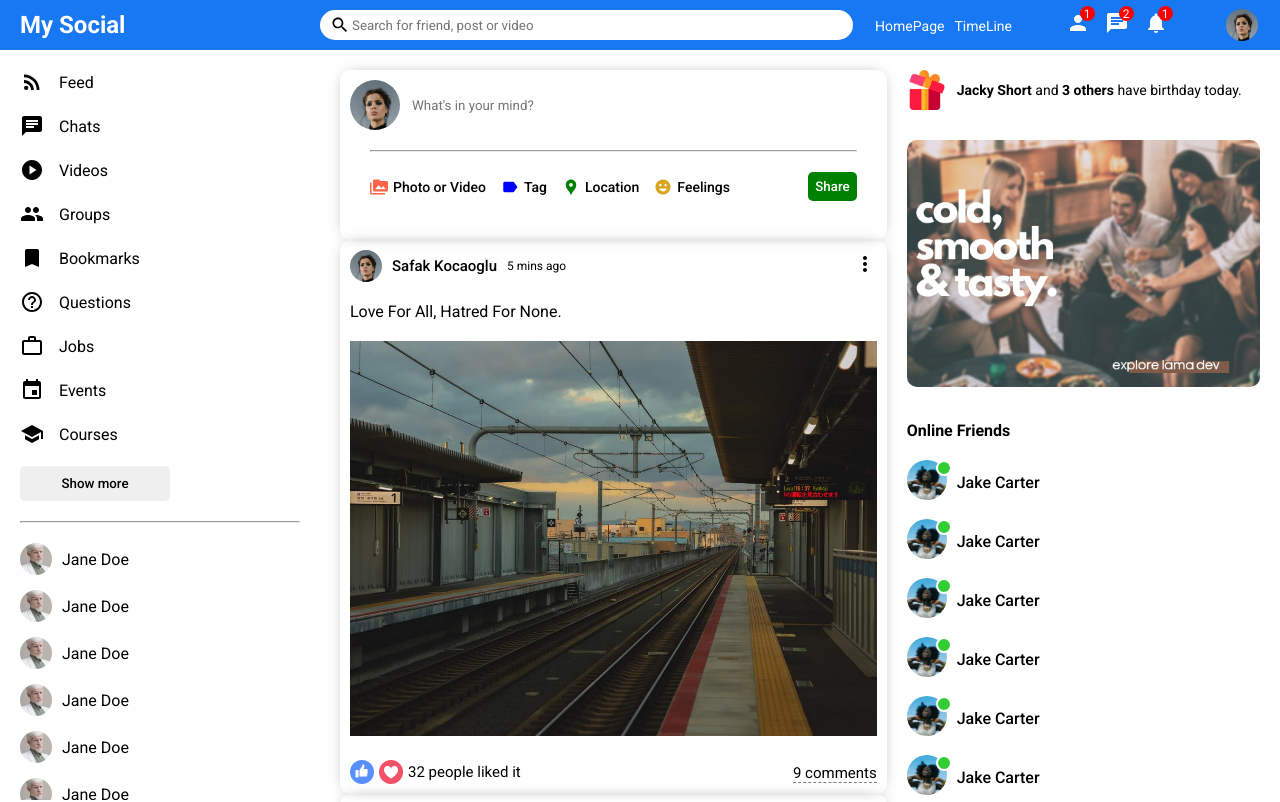
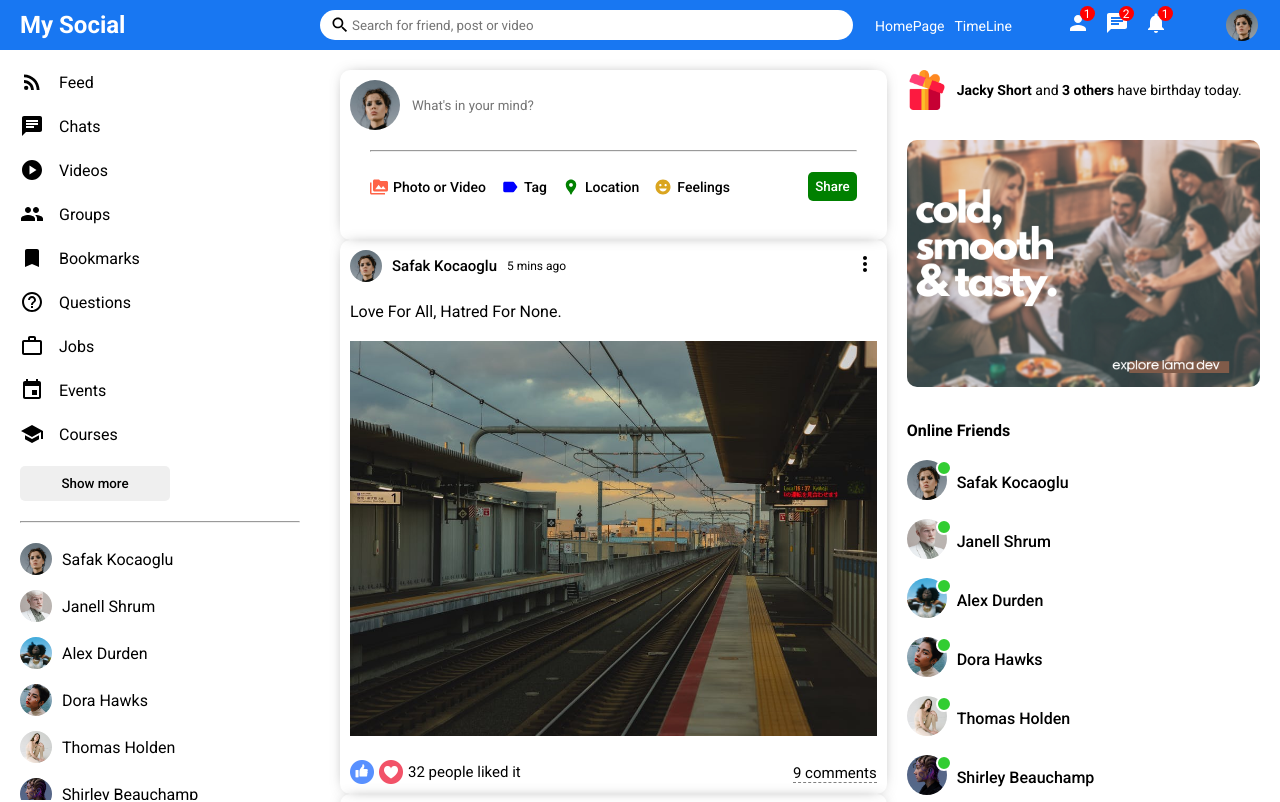
Before and after one commit to jehanzaib-dev/social, a React (Create React App) app: page / in a window 1280 px wide. Shown: the top 802 px of the page. Built offline with nearby package versions, Linux system fonts and the light colour scheme.

Commit message:
homepage completed with like dislike functionalities

```diff
--- /dev/null
+++ b/src/components/friends/friends.css
@@ -0,0 +1,12 @@
+.sidebarFriendListItem{
+	display: flex;
+	align-items: center;
+	margin-bottom: 15px;
+}
+.sidebarFriendListItemImage{
+	height: 32px;
+	width: 32px;
+	border-radius: 50%;
+	object-fit: cover;
+	margin-right: 10px;
+}
--- /dev/null
+++ b/src/components/friends/friends.jsx
@@ -0,0 +1,11 @@
+import "./friends.css";
+
+export default function Friends({user}){
+
+	return(
+		<li className="sidebarFriendListItem">
+			<img src={user.profilePicture} alt="" className="sidebarFriendListItemImage"/>
+			<span className="sidebarFriendListItemName">{user.username}</span>
+			</li>
+		)
+}
--- /dev/null
+++ b/src/components/online/online.css
@@ -0,0 +1,29 @@
+.onlineFriendsItem{
+	display: flex;
+	align-items: center;
+	margin-bottom: 15px;
+}
+.rightbarOnlineContainer{
+	margin-right: 10px;
+	position: relative;
+}
+.rightbarOnlineImg{
+	width: 40px;
+	height: 40px;
+	border-radius: 50%;
+	object-fit: cover;
+
+}
+.onlineBadge{
+	width: 12px;
+	height: 12px;
+	border-radius: 50%;
+	border: 2px solid white;
+	background-color: limegreen;
+	position: absolute;
+	top: 0px;
+	right: -5px;
+}
+.rightbarOnlineFriendName{
+	font-weight: 500;
+}
--- /dev/null
+++ b/src/components/online/online.jsx
@@ -0,0 +1,14 @@
+import './online.css';
+
+export default function Online({user}){
+
+	return(
+		<li className="onlineFriendsItem">
+				<div className="rightbarOnlineContainer">
+				<img src={user.profilePicture} alt="" className="rightbarOnlineImg"/>
+				<span className="onlineBadge"></span>
+				</div>
+				<span className="rightbarOnlineFriendName">{user.username}</span>
+				</li>
+		)
+}
--- a/src/components/post/post.jsx
+++ b/src/components/post/post.jsx
@@ -1,10 +1,18 @@
 import './post.css';
 import * as MuiIcons from "@mui/icons-material";
+import {useState} from 'react';
 import {Users} from '../../dummyData.js';
 
 
 export default function Post({post}){
 	const MoreVertIcon=MuiIcons.MoreVert;
+	const [likeCount, setLikeCount]=useState(post.like);
+	const [isLiked, setIsLiked]=useState(false);
+
+	const handleLike=()=>{
+		setLikeCount(isLiked?likeCount-1:likeCount+1);
+		setIsLiked(!isLiked);
+	}
 
 return(
 	<div className="postContainer">
@@ -29,10 +37,10 @@ return(
 			</div>
 			<div className="postWrapperBottom">
 				<div className="postWrapperBottomLeft">
-					<img src="assets/like.png" alt="" className="likeIcon"/>
-					<img src="assets/heart.png" alt="" className="likeIcon"/>
+					<img src="assets/like.png" alt="" className="likeIcon" onClick={handleLike}/>
+					<img src="assets/heart.png" alt="" className="likeIcon" onClick={handleLike}/>
 					<span className="postLikeCounter">
-						{post.like} people liked it
+						{likeCount} people liked it
 					</span>
 				</div>
 				<div className="postWrapperBottomRight">
--- a/src/components/rightbar/rightbar.css
+++ b/src/components/rightbar/rightbar.css
@@ -29,32 +29,3 @@
 	padding: 0;
 	list-style: none;
 }
-.onlineFriendsItem{
-	display: flex;
-	align-items: center;
-	margin-bottom: 15px;
-}
-.rightbarOnlineContainer{
-	margin-right: 10px;
-	position: relative;
-}
-.rightbarOnlineImg{
-	width: 40px;
-	height: 40px;
-	border-radius: 50%;
-	object-fit: cover;
-
-}
-.onlineBadge{
-	width: 12px;
-	height: 12px;
-	border-radius: 50%;
-	border: 2px solid white;
-	background-color: limegreen;
-	position: absolute;
-	top: 0px;
-	right: -5px;
-}
-.rightbarOnlineFriendName{
-	font-weight: 500;
-}
--- a/src/components/rightbar/rightbar.jsx
+++ b/src/components/rightbar/rightbar.jsx
@@ -1,5 +1,9 @@
 
 import "./rightbar.css";
+import Online from '../online/online.jsx';
+import {Users} from '../../dummyData.js';
+
+
 
 export default function RightBar(){
 
@@ -14,48 +18,11 @@ return(
 			<img src="assets/ad.png" alt="" className="rightbarAd"/>
 			<h4 className="onlineTitle">Online Friends</h4>
 			<ul className="onlineFriendsList">
-				<li className="onlineFriendsItem">
-				<div className="rightbarOnlineContainer">
-				<img src="assets/person/3.jpeg" className="rightbarOnlineImg"/>
-				<span className="onlineBadge"></span>
-				</div>
-				<span className="rightbarOnlineFriendName">Jake Carter</span>
-				</li>
-				<li className="onlineFriendsItem">
-				<div className="rightbarOnlineContainer">
-				<img src="assets/person/3.jpeg" className="rightbarOnlineImg"/>
-				<span className="onlineBadge"></span>
-				</div>
-				<span className="rightbarOnlineFriendName">Jake Carter</span>
-				</li>
-				<li className="onlineFriendsItem">
-				<div className="rightbarOnlineContainer">
-				<img src="assets/person/3.jpeg" className="rightbarOnlineImg"/>
-				<span className="onlineBadge"></span>
-				</div>
-				<span className="rightbarOnlineFriendName">Jake Carter</span>
-				</li>
-				<li className="onlineFriendsItem">
-				<div className="rightbarOnlineContainer">
-				<img src="assets/person/3.jpeg" className="rightbarOnlineImg"/>
-				<span className="onlineBadge"></span>
-				</div>
-				<span className="rightbarOnlineFriendName">Jake Carter</span>
-				</li>
-				<li className="onlineFriendsItem">
-				<div className="rightbarOnlineContainer">
-				<img src="assets/person/3.jpeg" className="rightbarOnlineImg"/>
-				<span className="onlineBadge"></span>
-				</div>
-				<span className="rightbarOnlineFriendName">Jake Carter</span>
-				</li>
-				<li className="onlineFriendsItem">
-				<div className="rightbarOnlineContainer">
-				<img src="assets/person/3.jpeg" className="rightbarOnlineImg"/>
-				<span className="onlineBadge"></span>
-				</div>
-				<span className="rightbarOnlineFriendName">Jake Carter</span>
-				</li>
+			{
+				Users.map(u=>(
+					<Online key={u.id} user={u}/>))
+			}
+
 			</ul>
 
 		</div>
--- a/src/components/sidebar/sidebar.css
+++ b/src/components/sidebar/sidebar.css
@@ -2,6 +2,8 @@
 	flex: 3;
 	height: calc(100vh - 50px);
 	overflow-y: auto;
+	position: sticky;
+	top: 50px;
 }
 
 .sidebarWrapper{
@@ -35,15 +37,3 @@
 	margin: 0;
 	list-style: none;
 }
-.sidebarFriendListItem{
-	display: flex;
-	align-items: center;
-	margin-bottom: 15px;
-}
-.sidebarFriendListItemImage{
-	height: 32px;
-	width: 32px;
-	border-radius: 50%;
-	object-fit: cover;
-	margin-right: 10px;
-}
--- a/src/components/sidebar/sidebar.jsx
+++ b/src/components/sidebar/sidebar.jsx
@@ -1,6 +1,9 @@
 
 import './sidebar.css';
 import * as MuiIcons from "@mui/icons-material";
+import {Users} from '../../dummyData.js';
+import Friends from '../friends/friends.jsx';
+
 
 
 export default function SideBar(){
@@ -68,38 +71,11 @@ return(
 		</button>
 		<hr className="sidebarHr"/>
 		<ul className="sidebarFriendList">
-			<li className="sidebarFriendListItem">
-			<img src="/assets/person/2.jpeg" alt="image" className="sidebarFriendListItemImage"/>
-			<span className="sidebarFriendListItemName">Jane Doe</span>
-			</li>
-			<li className="sidebarFriendListItem">
-			<img src="/assets/person/2.jpeg" alt="image" className="sidebarFriendListItemImage"/>
-			<span className="sidebarFriendListItemName">Jane Doe</span>
-			</li>
-			<li className="sidebarFriendListItem">
-			<img src="/assets/person/2.jpeg" alt="image" className="sidebarFriendListItemImage"/>
-			<span className="sidebarFriendListItemName">Jane Doe</span>
-			</li>
-			<li className="sidebarFriendListItem">
-			<img src="/assets/person/2.jpeg" alt="image" className="sidebarFriendListItemImage"/>
-			<span className="sidebarFriendListItemName">Jane Doe</span>
-			</li>
-			<li className="sidebarFriendListItem">
-			<img src="/assets/person/2.jpeg" alt="image" className="sidebarFriendListItemImage"/>
-			<span className="sidebarFriendListItemName">Jane Doe</span>
-			</li>
-			<li className="sidebarFriendListItem">
-			<img src="/assets/person/2.jpeg" alt="image" className="sidebarFriendListItemImage"/>
-			<span className="sidebarFriendListItemName">Jane Doe</span>
-			</li>
-			<li className="sidebarFriendListItem">
-			<img src="/assets/person/2.jpeg" alt="image" className="sidebarFriendListItemImage"/>
-			<span className="sidebarFriendListItemName">Jane Doe</span>
-			</li>
-			<li className="sidebarFriendListItem">
-			<img src="/assets/person/2.jpeg" alt="image" className="sidebarFriendListItemImage"/>
-			<span className="sidebarFriendListItemName">Jane Doe</span>
-			</li>
+			{
+				Users.map(u=>(
+					<Friends key={u.id} user={u}/>))
+			}
+
 		</ul>
 	</div>
 </div>
```
Also changed, not shown: 1 other file (tests, documents, lock files or other folders).
